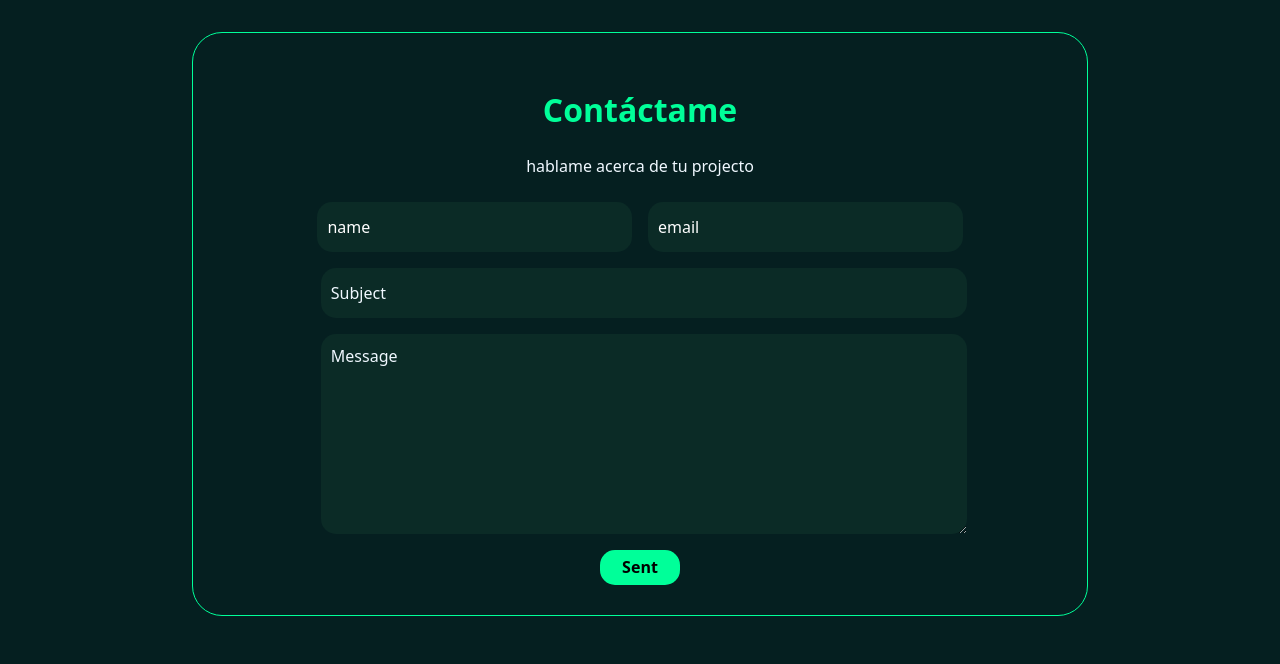
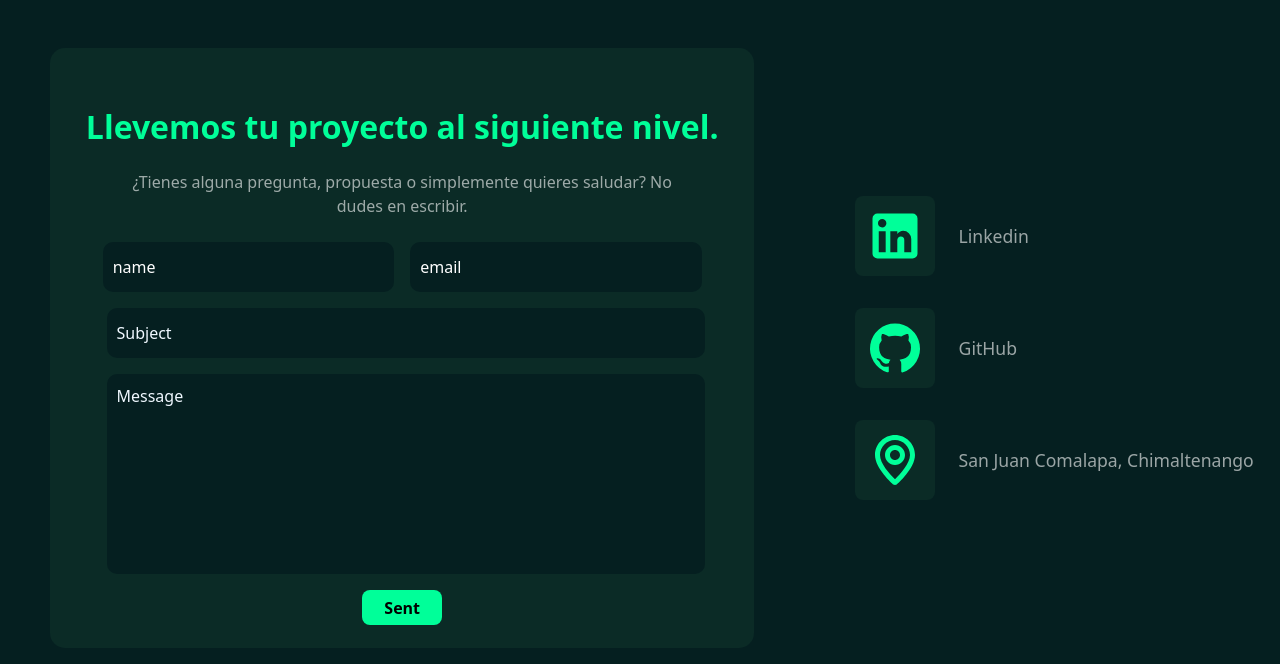
Before and after one commit to Maynor06/portafolio, a React (Vite) app: page /contact in a window 1280 px wide. Shown: the top 664 px of the page. Built offline with nearby package versions, Linux system fonts and the light colour scheme.

Commit message:
agregando apartado contact

```diff
--- a/src/Components/Contact.css
+++ b/src/Components/Contact.css
@@ -1,13 +1,18 @@
+.contain-contact {
+    position: relative;
+    margin-top: 3rem;
+    width: 100%;
+    display: flex;
+    justify-content: space-around;
+}
+
 .contact {
     position: relative;
-    width: 70%;
-    background-color: #051F20;
-    margin: auto;
-    border-radius: 30px;
-    border: 1px solid hsl(156deg 100% 50%);
+    width: 55%;
+    background-color:#0b2b26;
+    border-radius: 15px;
     box-shadow: white;
-    height: 73vh;
-    margin-top: 2rem;
+    height: 75vh;
 }
 
 .contact-con{
@@ -23,17 +28,22 @@
 .contact h2{
     position: relative;
     color: hsl(156deg 100% 50%);
-    font-weight: 700;
+    font-weight: 600;
     font-size: 2rem;
 }
 
 .contact p{
-    color: aliceblue;
+    color: hsla(0, 0%, 100%, .6);
     font-size: 1rem;
+    text-align: center;
+    width: 80%;
+}
+.duda:hover{
+    border-bottom: 2px solid hsl(156deg 100% 50%);
 }
 
 .formSent{
-    width: 85%;
+    width: 100%;
 }
 
 .personal-data{
@@ -49,10 +59,9 @@
 .personal-data input{
     width: 46%;
     height: 50px;
-    border-radius: 15px;
+    border-radius: 10px;
     padding: 10px;
     color: white;
-    background-color: #0b2b26;
     border: none;
 }
 
@@ -61,7 +70,7 @@
     position: relative;
     left: 8%;
     height: 50px;
-    border-radius: 15px;
+    border-radius: 10px;
     margin-top: 1rem;
     padding: 10px;
     color: aliceblue;
@@ -72,7 +81,7 @@
     position: relative;
     left: 8%;
     margin-top: 1rem;
-    border-radius: 15px;
+    border-radius: 10px;
     padding: 10px;
     color: aliceblue;
     height: 25vh;
@@ -93,20 +102,51 @@
     font-weight: 600;
     width: 80px;
     height: 35px;
-    border-radius: 15px;
+    border-radius: 8px;
+}
+.formas-contact {
+    display: flex;
+    flex-direction: column;
+    justify-content: center;
+    gap: 2rem;
+}
+.containerCon {
+    display: flex;
+    align-items: center;
+}
+.iconContainer {
+    background-color: #0b2b26;
+    padding: 10px;
+    display: flex;
+    justify-content: center;
+    align-items: center;
+    border-radius: 8px;
+}
+.containerCon svg {
+    width: 60px;
+    height: 60px;
+    color: hsl(156deg 100% 50%);
+}
+.containerCon a{
+    position: relative;
+    left: 1.5rem;
+    font-size:1.1rem;
+    color: hsla(0, 0%, 100%, .6);
 }
 
 .sent:hover{
     background-color: aqua;
 }
 .formSent input {
-    background-color: #0b2b26;
+    background-color: #051F20;
     border: none;
 }
 .formSent textarea {
-    background-color: #0b2b26;
-    border: none;
+  background-color: #051F20;
+  border: none;
+  resize: none;
 }
+
 
 @media (max-width: 600px) {
     .contact {
--- a/src/Components/Contact.jsx
+++ b/src/Components/Contact.jsx
@@ -3,9 +3,11 @@ import Header from "./Header";
 import './Contact.css'
 import emailjs from '@emailjs/browser';
 import { useRef, useState } from "react";
-import { Arrow } from "./iconos/icons";
+import ContactJson from './Utils/Contact.json'
 import { useNavigate } from "react-router-dom";
 import Modal from 'react-bootstrap/Modal';
+import { GitHub, Gps, Linke, Linkedn } from "./iconos/icons";
+import { GpsFixed } from "@mui/icons-material";
 
 
 const Contact = () => {
@@ -26,6 +28,11 @@ const Contact = () => {
     const { name, value } = e.target
     setDataForm({ ...FormData, [name]: value });
   }
+  const iconMapper = {
+    "GitHub": <GitHub/>,
+    "Linkedin": <Linke/>,
+    "Gps": <Gps/>
+  };
 
 
   const validateForm = () => {
@@ -87,11 +94,11 @@ const Contact = () => {
   }
 
   return (
-    <>
+    <div className="contain-contact" >
       <div className="contact" >
         <div className="contact-con" >
-          <h2  >Contáctame</h2>
-          <p>hablame acerca de tu projecto</p>
+          <h2>Llevemos tu proyecto al siguiente nivel.</h2>
+          <p className="duda" >¿Tienes alguna pregunta, propuesta o simplemente quieres saludar? No dudes en escribir.</p>
           <form ref={form} onSubmit={sendEmail} className="formSent" >
             <div className="personal-data" >
               <input type="text" placeholder="name" name="name" value={dataform.name} onChange={handleInputData} />
@@ -104,6 +111,18 @@ const Contact = () => {
             </div>
           </form>
         </div>
+      </div>
+      <div className="formas-contact" >
+        {ContactJson.map( contact => {
+          return (
+            <div className="containerCon" >
+                <span className="iconContainer" >
+                  {iconMapper[contact.icono]}
+                </span>
+              <a href={contact.link}>{contact.name}</a>
+            </div>
+          )
+        } ) }
       </div>
 
       <Modal show={modalShow} onHide={() => setModal(false)} centered data-bs-theme="dark"  >
@@ -122,7 +141,7 @@ const Contact = () => {
           </div>
         </div>
       </Modal>
-    </>
+    </div>
   )
 }
 
--- a/src/Components/Experience.css
+++ b/src/Components/Experience.css
@@ -32,6 +32,10 @@
   justify-content: space-around;
   gap: 2rem;
   width: 100%;
+}
+
+.containProy1 {
+    flex-direction: row-reverse;
 }
 
 .containProy1 .carrusel {
@@ -80,9 +84,6 @@
 .viewPrev {
     width: 150px;
 }
-.prev {
-    width: 400px;
-}
 
 .tecnologias h2 {
   color: #A0FFD0;
@@ -126,7 +127,8 @@
 }
 
 @media (max-width: 768px) {
-    .containProy {
+    .containProy,
+    .containProy1 {
         flex-direction: column;
         left: 0;
         gap: 2rem;
@@ -134,7 +136,13 @@
     .description {
         width: 100%;
     }
-    .carrusel {
+    .carrusel,
+    .prev {
         width: 100%;
     }
+    .carrusel img {
+        height: 260px;
+        object-fit: contain;
+        border-radius: 12px;
+    }
 }
--- a/src/Components/Experience.jsx
+++ b/src/Components/Experience.jsx
@@ -28,7 +28,7 @@ export const Experience = () => {
                 {Object.values(proyectos).map((proyecto, index) => {
                     return (
                         <div className={(index % 2) === 0 ? 'proyect' : 'proyect'} key={index}>
-                            <div className={index === 0 ? 'containProy1' : 'containProy'} >
+                            <div className={index % 2 === 0 ? 'containProy1' : 'containProy'} >
                                 <div className='description' >
                                     <h2>{proyecto.titulo} </h2>
                                     <p>{proyecto.descripcion}</p>
--- a/src/Components/Footer.css
+++ b/src/Components/Footer.css
@@ -1,6 +1,6 @@
 .foot {
     margin-top: 2rem;
-    background-color: #051F20;
+    background-color: #0b2b26;
     width: 100%;
     height: 60px;
     display: flex;
@@ -17,6 +17,7 @@
 .redes a{
     width: 40px;
     height: 40px;
+    color: white;
 }
 
 .redes a:hover{
--- a/src/Components/Footer.jsx
+++ b/src/Components/Footer.jsx
@@ -1,6 +1,6 @@
 import { useNavigate } from 'react-router-dom'
 import './Footer.css'
-import { Correo, GitHub, Instagram, Linkedn } from './iconos/icons'
+import { Correo, GitHub, GitHubBlack, Instagram, Linke, Linkedn } from './iconos/icons'
 
 const Footer = () => {
 
@@ -14,14 +14,14 @@ const Footer = () => {
         <div className='foot' >
             <div className='redes'>
                 <a href="https://www.instagram.com/_maynor_06/" target='_blank' ><Instagram/></a>
-                <a href="www.linkedin.com/in/maynor-semeya" target='_blank' ><Linkedn/></a>
+                <a href="www.linkedin.com/in/maynor-semeya" target='_blank' ><Linke/></a>
             </div>
             <div className='logocenter' >
                 <img src="logoMd.png" alt="logoPersonal"/>
             </div>
             <div className='contacto phone:mr-0' >
                 <a onClick={handleContact} ><Correo /></a>
-                <a href="https://github.com/Maynor06" target='_blank'><GitHub/></a>
+                <a href="https://github.com/Maynor06" target='_blank'><GitHubBlack/></a>
             </div>
         </div>
     )
--- a/src/Components/Servicios.css
+++ b/src/Components/Servicios.css
@@ -54,3 +54,9 @@
     box-shadow: 0 8px 20px rgba(0, 255, 198, 0.3);
 
 }
+
+@media (max-width: 600px) {
+    .servicio {
+      width: 100%;
+    }
+  }
--- /dev/null
+++ b/src/Components/Utils/Contact.json
@@ -0,0 +1,17 @@
+[
+  {
+    "icono": "Linkedin",
+    "link": "https://www.linkedin.com/in/maynor-semeya/",
+    "name": "Linkedin"
+  },
+  {
+    "icono": "GitHub",
+    "link": "https://github.com/Maynor06",
+    "name": "GitHub"
+  },
+  {
+    "icono": "Gps",
+    "link": "Chimaltenango.",
+    "name": "San Juan Comalapa, Chimaltenango"
+  }
+]
--- a/src/Components/iconos/icons.jsx
+++ b/src/Components/iconos/icons.jsx
@@ -69,7 +69,7 @@ export const Close = () => (
 )
 
 export const GitHubBlack = () => (
-    <svg xmlns="http://www.w3.org/2000/svg" width={32} height={32} viewBox="0 0 24 24"><path fill="#000" d="M12 2A10 10 0 0 0 2 12c0 4.42 2.87 8.17 6.84 9.5c.5.08.66-.23.66-.5v-1.69c-2.77.6-3.36-1.34-3.36-1.34c-.46-1.16-1.11-1.47-1.11-1.47c-.91-.62.07-.6.07-.6c1 .07 1.53 1.03 1.53 1.03c.87 1.52 2.34 1.07 2.91.83c.09-.65.35-1.09.63-1.34c-2.22-.25-4.55-1.11-4.55-4.92c0-1.11.38-2 1.03-2.71c-.1-.25-.45-1.29.1-2.64c0 0 .84-.27 2.75 1.02c.79-.22 1.65-.33 2.5-.33s1.71.11 2.5.33c1.91-1.29 2.75-1.02 2.75-1.02c.55 1.35.2 2.39.1 2.64c.65.71 1.03 1.6 1.03 2.71c0 3.82-2.34 4.66-4.57 4.91c.36.31.69.92.69 1.85V21c0 .27.16.59.67.5C19.14 20.16 22 16.42 22 12A10 10 0 0 0 12 2"></path></svg>
+    <svg xmlns="http://www.w3.org/2000/svg"  viewBox="0 0 24 24"><path fill="#fff" d="M12 2A10 10 0 0 0 2 12c0 4.42 2.87 8.17 6.84 9.5c.5.08.66-.23.66-.5v-1.69c-2.77.6-3.36-1.34-3.36-1.34c-.46-1.16-1.11-1.47-1.11-1.47c-.91-.62.07-.6.07-.6c1 .07 1.53 1.03 1.53 1.03c.87 1.52 2.34 1.07 2.91.83c.09-.65.35-1.09.63-1.34c-2.22-.25-4.55-1.11-4.55-4.92c0-1.11.38-2 1.03-2.71c-.1-.25-.45-1.29.1-2.64c0 0 .84-.27 2.75 1.02c.79-.22 1.65-.33 2.5-.33s1.71.11 2.5.33c1.91-1.29 2.75-1.02 2.75-1.02c.55 1.35.2 2.39.1 2.64c.65.71 1.03 1.6 1.03 2.71c0 3.82-2.34 4.66-4.57 4.91c.36.31.69.92.69 1.85V21c0 .27.16.59.67.5C19.14 20.16 22 16.42 22 12A10 10 0 0 0 12 2"></path></svg>
 )
 export const Next = () => (
     <svg xmlns="http://www.w3.org/2000/svg" viewBox="0 0 24 24"><path fill="currentColor" d="M12 22C6.477 22 2 17.523 2 12S6.477 2 12 2s10 4.477 10 10s-4.477 10-10 10m4-14h-1.35v4H16zM9.346 9.71l6.059 7.828l1.054-.809L9.683 8H8v7.997h1.346z"/></svg>
@@ -96,3 +96,10 @@ export const Page = () => (
 export const Android = () => (
     <svg xmlns="http://www.w3.org/2000/svg" viewBox="0 -960 960 960"  fill="#e3e3e3"><path d="M40-240q9-107 65.5-197T256-580l-74-128q-6-9-3-19t13-15q8-5 18-2t16 12l74 128q86-36 180-36t180 36l74-128q6-9 16-12t18 2q10 5 13 15t-3 19l-74 128q94 53 150.5 143T920-240H40Zm240-110q21 0 35.5-14.5T330-400q0-21-14.5-35.5T280-450q-21 0-35.5 14.5T230-400q0 21 14.5 35.5T280-350Zm400 0q21 0 35.5-14.5T730-400q0-21-14.5-35.5T680-450q-21 0-35.5 14.5T630-400q0 21 14.5 35.5T680-350Z"/></svg>
 )
+export const Linke = () => (
+    <svg xmlns="http://www.w3.org/2000/svg" viewBox="0 0 24 24"><path fill="currentColor" d="M19 3a2 2 0 0 1 2 2v14a2 2 0 0 1-2 2H5a2 2 0 0 1-2-2V5a2 2 0 0 1 2-2zm-.5 15.5v-5.3a3.26 3.26 0 0 0-3.26-3.26c-.85 0-1.84.52-2.32 1.3v-1.11h-2.79v8.37h2.79v-4.93c0-.77.62-1.4 1.39-1.4a1.4 1.4 0 0 1 1.4 1.4v4.93zM6.88 8.56a1.68 1.68 0 0 0 1.68-1.68c0-.93-.75-1.69-1.68-1.69a1.69 1.69 0 0 0-1.69 1.69c0 .93.76 1.68 1.69 1.68m1.39 9.94v-8.37H5.5v8.37z"/></svg>
+)
+
+export const Gps = () => (
+    <svg xmlns="http://www.w3.org/2000/svg" viewBox="0 0 24 24"><path fill="currentColor" d="M12 2c-4.4 0-8 3.6-8 8c0 5.4 7 11.5 7.3 11.8c.2.1.5.2.7.2s.5-.1.7-.2C13 21.5 20 15.4 20 10c0-4.4-3.6-8-8-8m0 17.7c-2.1-2-6-6.3-6-9.7c0-3.3 2.7-6 6-6s6 2.7 6 6s-3.9 7.7-6 9.7M12 6c-2.2 0-4 1.8-4 4s1.8 4 4 4s4-1.8 4-4s-1.8-4-4-4m0 6c-1.1 0-2-.9-2-2s.9-2 2-2s2 .9 2 2s-.9 2-2 2"/></svg>
+)
```
